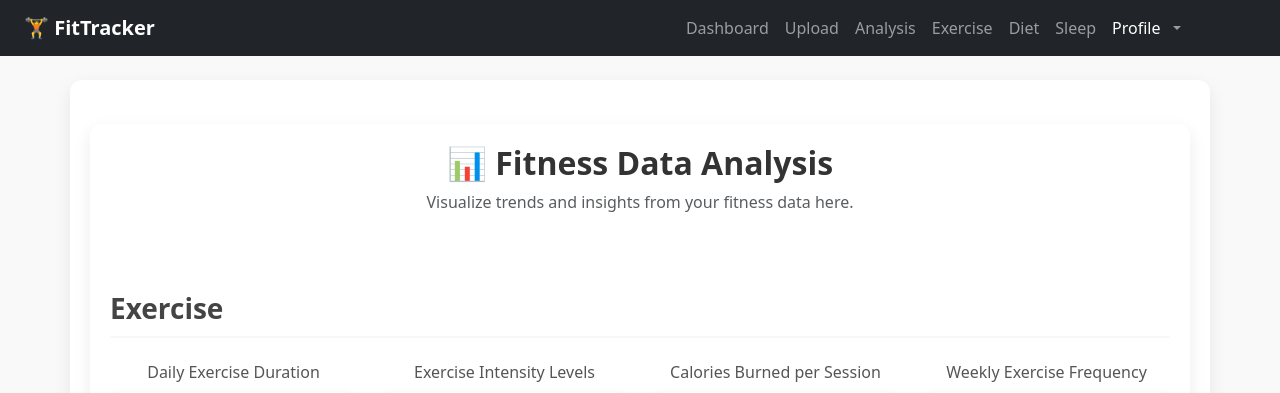
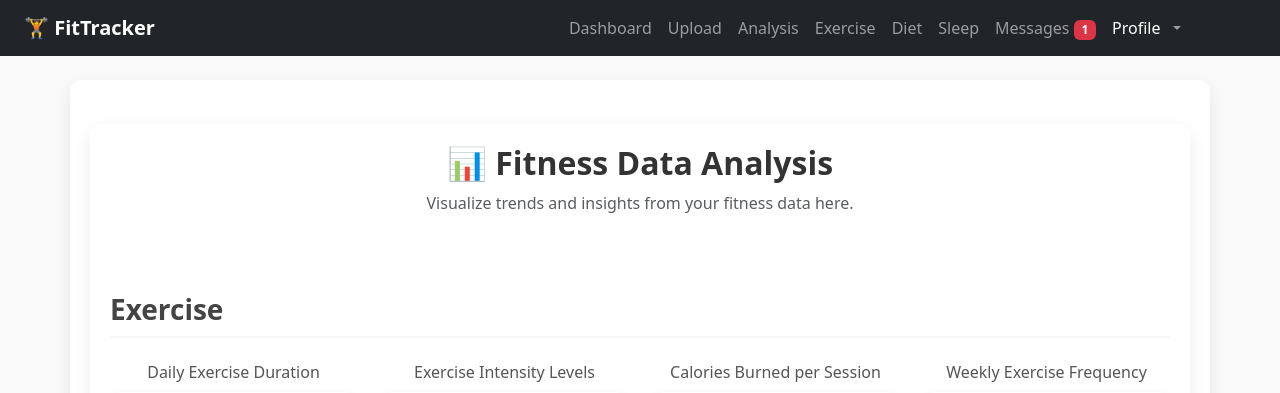
Before and after one commit to harshit-3/CITS_5505_Group_25, a Flask app: page /analysis in a window 1280 px wide. Shown: the top 393 px of the page. Run offline with Flask 3, Linux system fonts and the light colour scheme; a user stored in the database is signed in.

Commit message:
Add Messages option to navigation bar Added Messages link in navigation bar with unread message count. Added temporary /messages route

```diff
--- a/app/__init__.py
+++ b/app/__init__.py
@@ -15,6 +15,14 @@ def create_app():
     db.init_app(app)
     migrate.init_app(app, db)  # Bind migrate after app is created
 
+    # Import models after db initialization to avoid circular imports
+    from . import models
+
+    # Context processor to inject Message model into all templates
+    @app.context_processor
+    def inject_message_model():
+        return dict(Message=models.Message)
+
     from .routes import main
     app.register_blueprint(main)
 
--- a/app/routes.py
+++ b/app/routes.py
@@ -674,3 +674,10 @@ def change_password():
     user.password = generate_password_hash(new_password)
     db.session.commit()
     return jsonify({"status": "success", "message": "Password updated successfully"})
+
+@main.route("/messages")
+def messages():
+    if "user_id" not in session:
+        flash("Please log in to view your messages.", "warning")
+        return redirect(url_for("main.login"))
+    return "Messages page (to be implemented in Step 4)"
--- a/app/templates/base.html
+++ b/app/templates/base.html
@@ -5,7 +5,6 @@
     <title>{% block title %}Fitness Tracker{% endblock %}</title>
     <link href="https://cdn.jsdelivr.net/npm/bootstrap@5.3.0/dist/css/bootstrap.min.css" rel="stylesheet">
     <link rel="stylesheet" href="{{ url_for('static', filename='css/base.css') }}">
-
 </head>
 <body>
     <nav class="navbar navbar-expand-lg navbar-dark bg-dark px-4">
@@ -36,6 +35,15 @@
             <li class="nav-item">
               <a class="nav-link" href="{{ url_for('main.sleep_records') }}">Sleep</a>
             </li>
+            <li class="nav-item">
+              {% set unread_count = Message.query.filter_by(receiver_id=session['user_id'], is_read=False).count() %}
+              <a class="nav-link" href="{{ url_for('main.messages') }}">
+                Messages
+                {% if unread_count > 0 %}
+                  <span class="badge bg-danger">{{ unread_count }}</span>
+                {% endif %}
+              </a>
+            </li>
             <li class="nav-item dropdown">
               <a class="nav-link dropdown-toggle d-flex align-items-center gap-2" href="#" id="userDropdown" role="button" data-bs-toggle="dropdown" aria-expanded="false">
                 <!--  <img src="{{ url_for('static', filename='img/avatar.png') }}" alt="avatar" class="rounded-circle" width="32" height="32">-->
@@ -48,16 +56,13 @@
               </ul>
             </li>
 
-            <li class="nav-item" >
+            <li class="nav-item">
               <pre>        </pre>
             </li>
-
           </ul>
         </div>
         {% endif %}
-      </nav>
-
-
+    </nav>
 
     <div class="container mt-4">
         {% block content %}{% endblock %}
@@ -84,8 +89,7 @@
           });
         }
       });
-      </script>
-
-      {% endblock %}
+    </script>
+    {% endblock %}
 </body>
 </html>
```
Also changed, not shown: instance/tracker.db.
